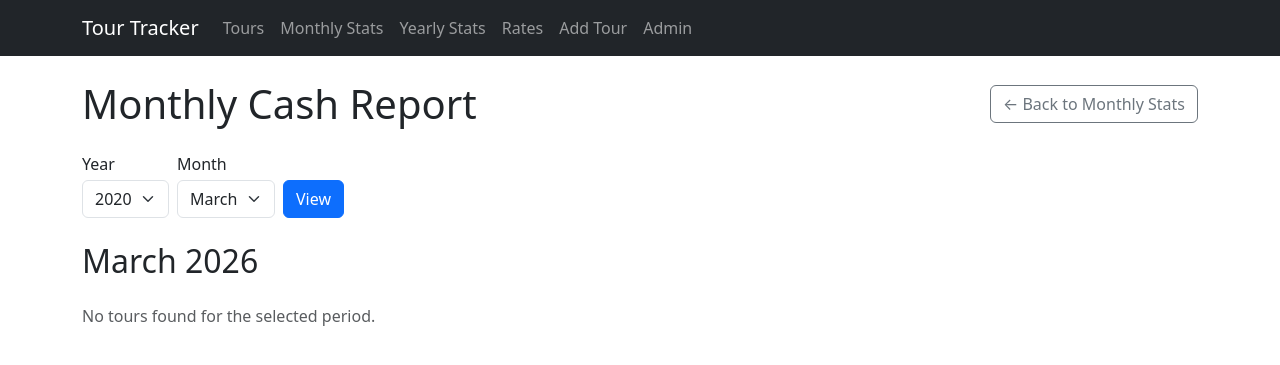
After one commit to fajlajpi/tour_tracker, a Django app: page /stats/cash-report/ in a window 1280 px wide. The commit adds this page. Shown: the top 365 px of the page. Run offline with Django 4.2, Linux system fonts and the light colour scheme; a user stored in the database is signed in; tables that the repository leaves empty hold one stand-in row (values such as "Sample post").

Commit message:
CC Add: Monthly cash report functionality

```diff
--- a/tour_tracker/urls.py
+++ b/tour_tracker/urls.py
@@ -12,6 +12,7 @@ urlpatterns = [
     path('tip/<int:pk>/edit/', views.TipUpdateView.as_view(), name='tip-update'),
     path('tip/<int:pk>/delete/', views.TipDeleteView.as_view(), name='tip-delete'),
     path('stats/', views.MonthlyStatsView.as_view(), name='current-stats'),
+    path('stats/cash-report/', views.MonthlyCashReportView.as_view(), name='cash-report'),
     path('stats/yearly/', views.YearlyStatsView.as_view(), name='yearly-stats'),
     path('rates/', views.ExchangeRateView.as_view(), name='exchange-rates'),
     path('rates/fetch-cnb/', views.CNBFetchView.as_view(), name='cnb-fetch'),
--- a/tours/admin.py
+++ b/tours/admin.py
@@ -10,7 +10,8 @@ class TourTypeAdmin(admin.ModelAdmin):
 
 @admin.register(Currency)
 class CurrencyAdmin(admin.ModelAdmin):
-    list_display = ('code', 'name')
+    list_display = ('code', 'name', 'is_cashless')
+    list_editable = ('is_cashless',)
     search_fields = ('code', 'name')
 
 
--- a/tours/models.py
+++ b/tours/models.py
@@ -15,8 +15,12 @@ class TourType(models.Model):
 
 
 class Currency(models.Model):
-    code = models.CharField(max_length=3, unique=True)  # EUR, USD, CZK, etc.
+    code = models.CharField(max_length=10, unique=True)  # EUR, USD, CZK, SUM, etc.
     name = models.CharField(max_length=100)
+    is_cashless = models.BooleanField(
+        default=False,
+        help_text="Cashless/card payments (e.g. SUM). These go to the account, not the cash box."
+    )
 
     def __str__(self):
         return self.code
--- /dev/null
+++ b/tours/templates/tours/monthly_cash_report.html
@@ -0,0 +1,148 @@
+{% extends 'tours/base.html' %}
+{% load tour_extras %}
+
+{% block content %}
+<div class="d-flex justify-content-between align-items-center mb-4">
+    <h1 class="mb-0">Monthly Cash Report</h1>
+    <a href="{% url 'current-stats' %}?year={{ current_year }}&month={{ current_month }}"
+       class="btn btn-outline-secondary">
+        &larr; Back to Monthly Stats
+    </a>
+</div>
+
+{# ── Period selector ───────────────────────────────────────────────────────── #}
+<form method="get" class="row g-2 align-items-end mb-4" id="reportForm">
+    <div class="col-auto">
+        <label class="form-label mb-1">Year</label>
+        <select class="form-select" name="year" id="yearSelect">
+            {% for y in available_years %}
+            <option value="{{ y }}" {% if y == current_year %}selected{% endif %}>{{ y }}</option>
+            {% empty %}
+            <option value="{{ current_year }}">{{ current_year }}</option>
+            {% endfor %}
+        </select>
+    </div>
+    <div class="col-auto">
+        <label class="form-label mb-1">Month</label>
+        <select class="form-select" name="month" id="monthSelect">
+            {% for month_num, month_label in available_months %}
+            <option value="{{ month_num }}" {% if month_num == current_month %}selected{% endif %}>{{ month_label }}</option>
+            {% empty %}
+            <option value="{{ current_month }}">{{ current_month_name }}</option>
+            {% endfor %}
+        </select>
+    </div>
+    <div class="col-auto">
+        <button type="submit" class="btn btn-primary">View</button>
+    </div>
+</form>
+
+<h2 class="mb-4">{{ current_month_name }} {{ current_year }}</h2>
+
+{% if tours %}
+
+{# ── 1. Cash box by foreign currency ──────────────────────────────────────── #}
+<div class="card mb-4">
+    <div class="card-header bg-dark text-white fw-semibold">
+        Cash Box &mdash; Foreign Currencies
+    </div>
+    <div class="card-body p-0">
+        {% if box_by_currency %}
+        <table class="table table-sm mb-0">
+            <thead class="table-light">
+                <tr>
+                    <th>Currency</th>
+                    <th class="text-end">Amount in Box</th>
+                    <th class="text-end">CZK Value</th>
+                </tr>
+            </thead>
+            <tbody>
+                {% for code, data in box_by_currency.items %}
+                <tr>
+                    <td><span class="badge bg-secondary fs-6">{{ code }}</span></td>
+                    <td class="text-end fs-5 fw-semibold">{{ data.amount|floatformat:2 }}</td>
+                    <td class="text-end text-muted">≈ {{ data.czk_value|floatformat:0 }} CZK</td>
+                </tr>
+                {% endfor %}
+            </tbody>
+        </table>
+        {% else %}
+        <p class="text-muted p-3 mb-0">No foreign-currency cash tips this month.</p>
+        {% endif %}
+    </div>
+</div>
+
+{# ── 2. CZK in box ────────────────────────────────────────────────────────── #}
+<div class="card mb-4">
+    <div class="card-header bg-dark text-white fw-semibold">
+        Cash Box &mdash; CZK
+    </div>
+    <div class="card-body">
+        <div class="row g-3">
+            <div class="col-sm-4">
+                <div class="text-muted small">CZK tips collected</div>
+                <div class="fs-4 fw-semibold">{{ czk_tips_total|floatformat:0 }} CZK</div>
+            </div>
+            <div class="col-sm-4">
+                <div class="text-muted small">Food tour expenses paid out</div>
+                <div class="fs-4 fw-semibold text-danger">&minus; {{ food_expenses_total|floatformat:0 }} CZK</div>
+            </div>
+            <div class="col-sm-4">
+                <div class="text-muted small">Net CZK in box</div>
+                <div class="fs-3 fw-bold {% if czk_in_box >= 0 %}profit-positive{% else %}profit-negative{% endif %}">
+                    {{ czk_in_box|floatformat:0 }} CZK
+                </div>
+            </div>
+        </div>
+    </div>
+</div>
+
+{# ── 3. Account (cashless) ────────────────────────────────────────────────── #}
+<div class="card mb-4">
+    <div class="card-header bg-dark text-white fw-semibold">
+        Account &mdash; Cashless / Card Payments
+    </div>
+    <div class="card-body">
+        {% if cashless_czk_total %}
+        <div class="text-muted small">Total cashless tips (CZK equivalent)</div>
+        <div class="fs-3 fw-bold profit-positive">{{ cashless_czk_total|floatformat:0 }} CZK</div>
+        {% else %}
+        <p class="text-muted mb-0">No cashless tips recorded this month.</p>
+        {% endif %}
+    </div>
+</div>
+
+{# ── 4. Settlement / Payin ────────────────────────────────────────────────── #}
+<div class="card mb-4">
+    <div class="card-header bg-dark text-white fw-semibold">
+        Monthly Settlement with Prague Pulse Tours
+    </div>
+    <div class="card-body">
+        <div class="fs-3 fw-bold {% if total_settlement < 0 %}profit-positive{% elif total_settlement > 0 %}profit-negative{% endif %}">
+            {{ total_settlement|floatformat:0 }} CZK
+        </div>
+        <div class="text-muted mt-1">
+            {% if total_settlement < 0 %}
+                Prague Pulse Tours pays you {{ total_settlement|floatformat:0|slice:"1:" }} CZK &mdash; issue an invoice.
+            {% elif total_settlement > 0 %}
+                You pay Prague Pulse Tours {{ total_settlement|floatformat:0 }} CZK &mdash; set aside for payin.
+            {% else %}
+                Settled &mdash; nothing owed either way.
+            {% endif %}
+        </div>
+    </div>
+</div>
+
+{% else %}
+<p class="text-muted">No tours found for the selected period.</p>
+{% endif %}
+
+{% endblock %}
+
+{% block extra_js %}
+<script>
+    document.getElementById('yearSelect').addEventListener('change', function () {
+        document.getElementById('reportForm').submit();
+    });
+</script>
+{% endblock %}
--- a/tours/views.py
+++ b/tours/views.py
@@ -428,6 +428,82 @@ class MonthlyStatsView(LoginRequiredMixin, ListView):
         return context
 
 
+class MonthlyCashReportView(LoginRequiredMixin, ListView):
+    model = Tour
+    template_name = 'tours/monthly_cash_report.html'
+    context_object_name = 'tours'
+
+    def _get_year_month(self):
+        today = datetime.now()
+        try:
+            year = int(self.request.GET.get('year', today.year))
+            month = int(self.request.GET.get('month', today.month))
+        except ValueError:
+            year, month = today.year, today.month
+        return year, month
+
+    def get_queryset(self):
+        year, month = self._get_year_month()
+        return (
+            Tour.objects
+            .filter(tour_date__year=year, tour_date__month=month)
+            .order_by('tour_date')
+            .select_related('tour_type')
+            .prefetch_related('tips__currency')
+        )
+
+    def get_context_data(self, **kwargs):
+        context = super().get_context_data(**kwargs)
+        year, month = self._get_year_month()
+        tours = list(self.get_queryset())
+
+        # --- cash box: sum tips by currency (non-cashless, non-CZK) ---
+        box_by_currency = defaultdict(lambda: {'amount': 0, 'czk_value': 0})
+        czk_tips_total = 0
+        cashless_czk_total = 0
+        food_expenses_total = 0
+
+        for tour in tours:
+            for tip in tour.tips.all():
+                currency = tip.currency
+                if currency.is_cashless:
+                    cashless_czk_total += tip.amount_in_czk()
+                elif currency.code == 'CZK':
+                    czk_tips_total += tip.amount
+                else:
+                    box_by_currency[currency.code]['amount'] += tip.amount
+                    box_by_currency[currency.code]['czk_value'] += tip.amount_in_czk()
+
+            if tour.tour_type.is_food_tour:
+                food_expenses_total += tour.get_total_expenses()
+
+        czk_in_box = czk_tips_total - food_expenses_total
+
+        # total settlement (positive = guide pays Pulse, negative = Pulse pays guide)
+        total_settlement = sum(t.get_settlement_contribution() for t in tours)
+
+        periods = _available_periods()
+        available_years = sorted(set(d.year for d in periods))
+        available_months = [
+            (d.month, month_name[d.month]) for d in periods if d.year == year
+        ]
+
+        context.update({
+            'current_year': year,
+            'current_month': month,
+            'current_month_name': month_name[month],
+            'available_years': available_years,
+            'available_months': available_months,
+            'box_by_currency': dict(box_by_currency),
+            'czk_tips_total': czk_tips_total,
+            'food_expenses_total': food_expenses_total,
+            'czk_in_box': czk_in_box,
+            'cashless_czk_total': cashless_czk_total,
+            'total_settlement': total_settlement,
+        })
+        return context
+
+
 class YearlyStatsView(LoginRequiredMixin, ListView):
     model = Tour
     template_name = 'tours/yearly_stats.html'
```
Also changed, not shown: tours/templates/tours/monthly_stats.html (+7 -1 lines), .claude/settings.local.json, tours/migrations/0005_currency_is_cashless.py (added).
